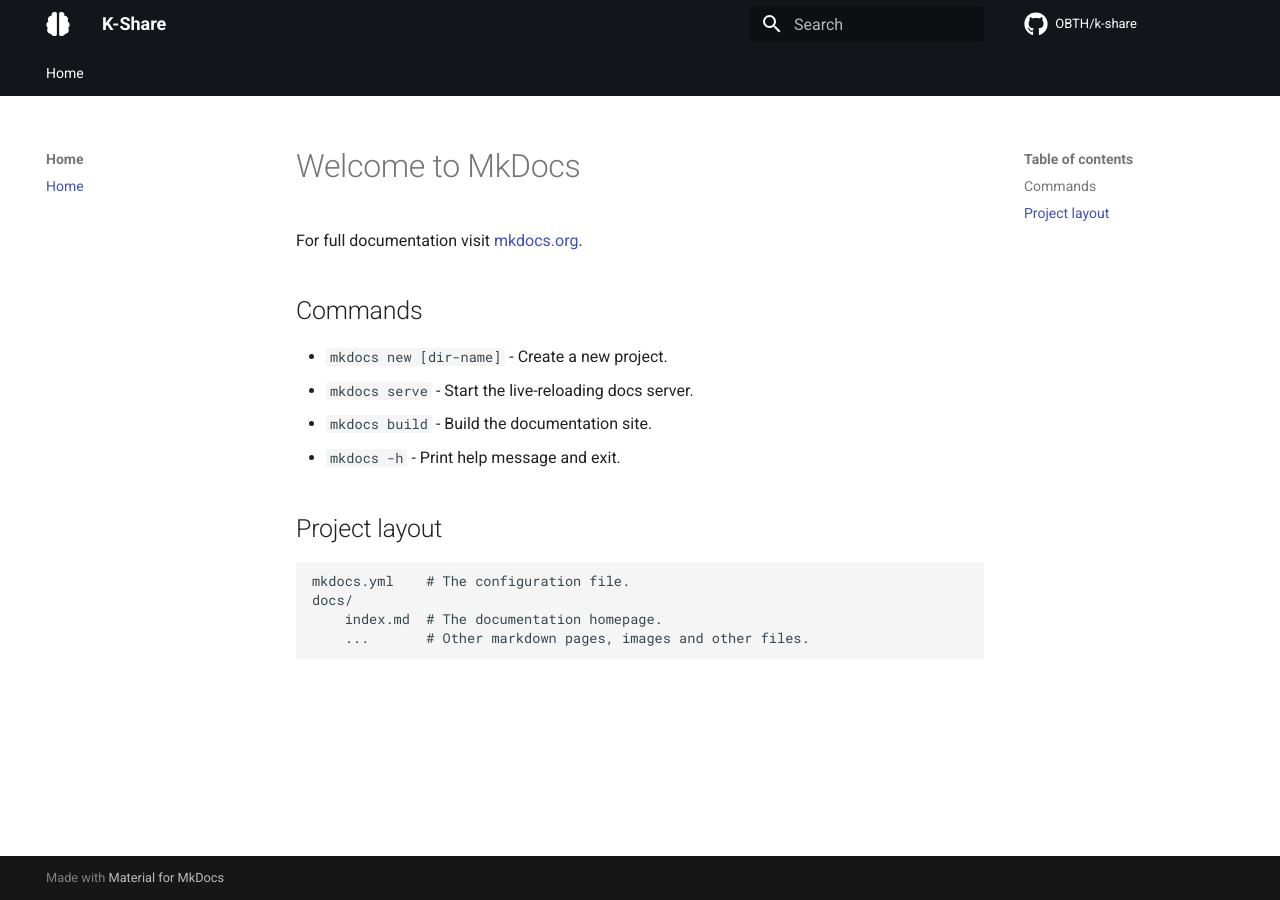
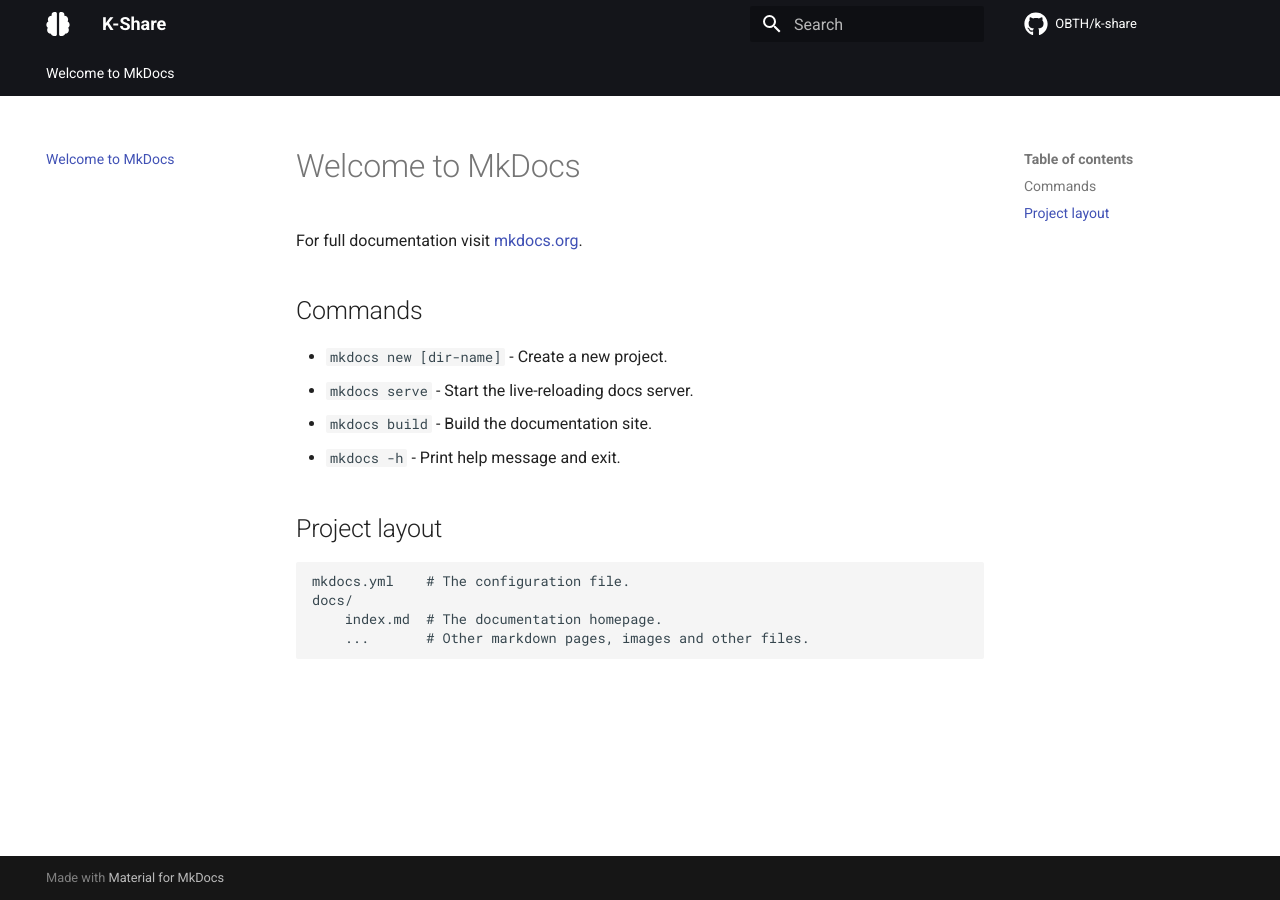
Before and after one commit to OBTH/k-share, an MkDocs documentation site: the page built from docs/index.md, in a window 1280 px wide. Built offline with MkDocs 1.6.1 and Material for MkDocs 9.7.7, drawn with Linux system fonts in a browser that asks for light colours; comment, search, counter and statistics services are not loaded; part of the change alters nothing that is shown.

```diff
--- a/mkdocs.yml
+++ b/mkdocs.yml
@@ -14,6 +14,7 @@ theme:
     repo: fontawesome/brands/github
 plugins:
   - search
+  - awesome-pages
 markdown_extensions:
   - admonition
   - codehilite:
@@ -26,6 +27,3 @@ markdown_extensions:
       permalink: true
 extra_javascript:
   - https://cdnjs.cloudflare.com/ajax/libs/mathjax/2.7.0/MathJax.js?config=TeX-MML-AM_CHTML
-nav:
-  - Home:
-    - Home: index.md
--- a/requirements.txt
+++ b/requirements.txt
@@ -1,2 +1,3 @@
 mkdocs
 mkdocs-material
+mkdocs-awesome-pages-plugin
```
